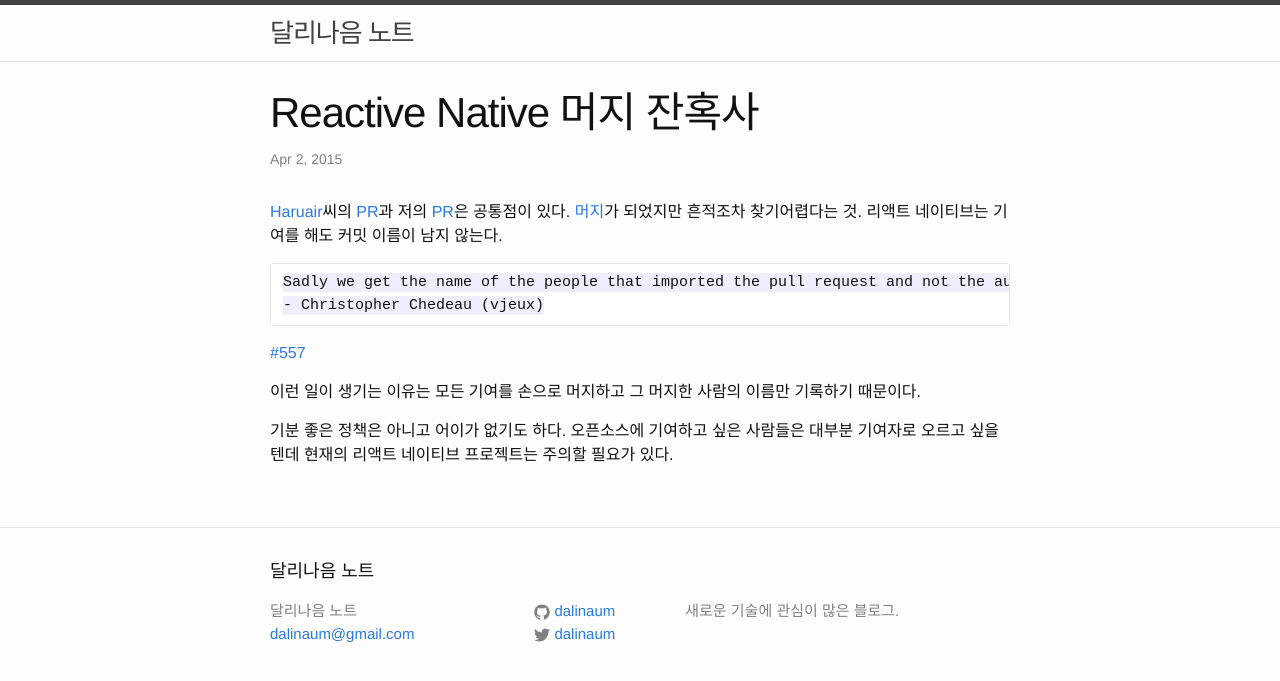
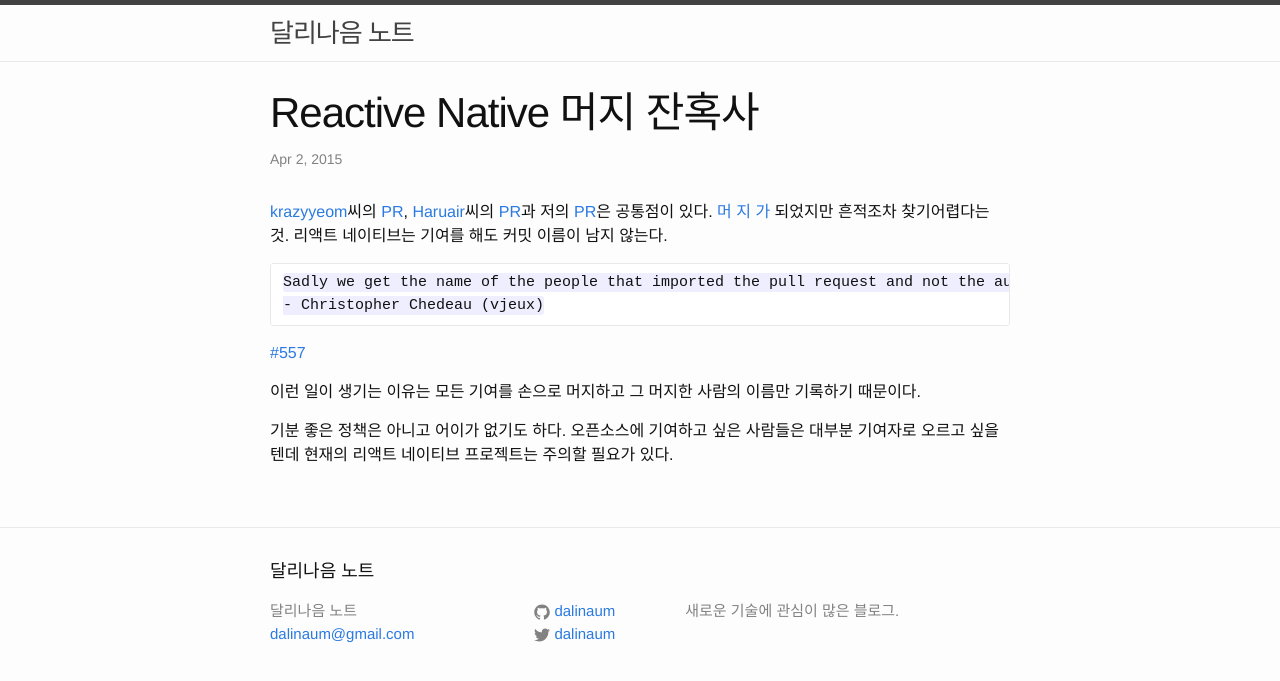
Before and after one commit to dalinaum/dalinaum.github.io, a Jekyll site: the page built from _posts/2015-04-02-horror-story-of-react-native.markdown, in a window 1280 px wide. Shown: the top 681 px of the page. Built offline with Jekyll 4.4.1, drawn with Linux system fonts in a browser that asks for light colours; Markdown is read by kramdown in place of the engine named in the settings.

Commit message:
염성욱님 사례 추가.

`````diff
--- a/_posts/2015-04-02-horror-story-of-react-native.markdown
+++ b/_posts/2015-04-02-horror-story-of-react-native.markdown
@@ -5,7 +5,7 @@
 categories: react ios
 ---
 
-[Haruair](http://haruair.com/)씨의 [PR](https://github.com/facebook/react-native/pull/340)과 저의 [PR](https://github.com/facebook/react-native/pull/344)은 공통점이 있다. [머](https://github.com/facebook/react-native/commit/9a4ee17adba756e676ea2585e13ca4e5884801a5)[지](https://github.com/facebook/react-native/commit/31c4ff0dd62ee705353c2b4de916a151f89410d4)가 되었지만 흔적조차 찾기어렵다는 것. 리액트 네이티브는 기여를 해도 커밋 이름이 남지 않는다.
+[krazyyeom](http://www.appilogue.kr/)씨의 [PR](https://github.com/facebook/react-native/pull/598), [Haruair](http://haruair.com/)씨의 [PR](https://github.com/facebook/react-native/pull/340)과 저의 [PR](https://github.com/facebook/react-native/pull/344)은 공통점이 있다. [머 ](https://github.com/facebook/react-native/commit/db3a724bb25d0a6c17d563be624c04621643995a)[지 ](https://github.com/facebook/react-native/commit/9a4ee17adba756e676ea2585e13ca4e5884801a5)[가 ](https://github.com/facebook/react-native/commit/31c4ff0dd62ee705353c2b4de916a151f89410d4) 되었지만 흔적조차 찾기어렵다는 것. 리액트 네이티브는 기여를 해도 커밋 이름이 남지 않는다.
 
 ````
 Sadly we get the name of the people that imported the pull request and not the author of the pull request. I'm looking to see if there's a quick fix we can do as it really sucks to lose attribution.
`````
